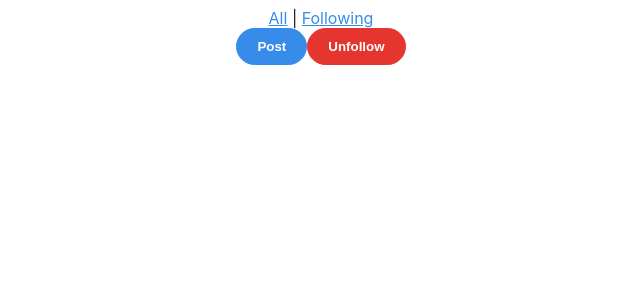
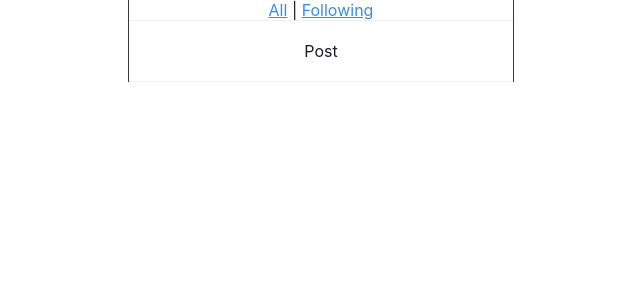
Before and after one commit to mpossas/app-posterr, a Vue app: page / in a window 1280 px wide. Shown: the top 300 px of the page, without its empty margins (319-959 px from the left). Built offline with nearby package versions, Linux system fonts and the light colour scheme.

Commit message:
Add basic layout

```diff
--- a/src/assets/css/posterr.scss
+++ b/src/assets/css/posterr.scss
@@ -5,16 +5,20 @@ $posterr-black: #161d26;
 $posterr-white: #ffffff;
 
 body {
+  display: flex;
+  justify-content: center;
   font-family: -apple-system, BlinkMacSystemFont, "Segoe UI", Roboto, Helvetica, Arial, sans-serif;
   background-color: $posterr-black;
   color: $posterr-white;
   text-align: center;
+  margin: 0;
 
   a {
     color: $posterr-blue;
   }
 
   button {
+    width: fit-content;
     font-weight: bold;
     color: $posterr-white;
     background-color: $posterr-blue;
@@ -32,4 +36,15 @@ body {
     background-color: $posterr-white;
     color: $posterr-black;
   }
+
+  #app {
+    width: 100%;
+    border: 1px solid #323b43;
+    border-top: none;
+    border-bottom: none;
+
+    @media (min-width: 768px) {
+      width: 30%;
+    }
+  }
 }
--- /dev/null
+++ b/src/components/Feed.vue
@@ -0,0 +1,18 @@
+<template>
+    <div>
+        <div class="post">Post</div>
+    </div>
+</template>
+
+<style lang="scss" scoped>
+.post {
+    border: 1px solid #323b43;
+    border-left: none;
+    border-right: none;
+    padding: 20px;
+
+    @media (prefers-color-scheme: light) {
+        border-color: #edf1f2;
+    }
+}
+</style>
--- a/src/components/Following.vue
+++ b/src/components/Following.vue
@@ -0,0 +1,7 @@
+<template>
+    <Feed />
+</template>
+
+<script setup>
+import Feed from './Feed.vue'
+</script>
--- a/src/components/Home.vue
+++ b/src/components/Home.vue
@@ -1,10 +1,7 @@
-<script setup>
-</script>
-
 <template>
-  <button>Post</button>
-  <button class="btn-danger">Unfollow</button>
+  <Feed />
 </template>
 
-<style scoped>
-</style>
+<script setup>
+import Feed from './Feed.vue'
+</script>
```
Also changed, not shown: 1 other file (tests, documents, lock files or other folders).
